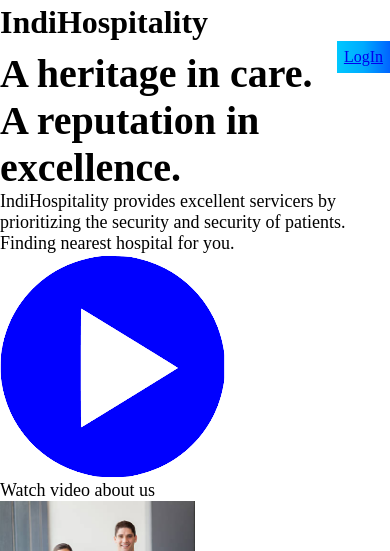
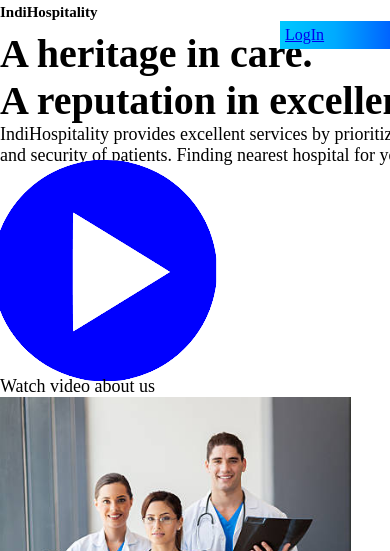
Before and after one commit to Abhishek058/Hospital_Finder, a React (Create React App) app: page / in a window 390 px wide. Shown: the part 1280-1831 px from the top of the page. Built offline with nearby package versions, Linux system fonts and the light colour scheme.

Commit message:
responsiveness updated

```diff
--- a/src/App.css
+++ b/src/App.css
@@ -115,6 +115,39 @@
   .leftdiv p {
     font-size: 18px;
   }
+  .imgdiv h1{
+    font-size: 15px;
+  }
+  .LiBtn{
+    padding: 5px;
+    width: 100px;
+  }
+  .spec1 img{
+    padding: 7px;
+  }
+  .leftdiv {
+    justify-content: center;
+    align-items: center;
+  }
+  .leftdiv h1{
+    width: 130%;
+    padding: 0px;
+  }
+  .leftdiv p{
+    width: 130%;
+    padding: 0px;
+  }
+  .rightdiv img{
+    width: 90%;
+  }
+  .playvid img{
+    margin: -8px 9px -8px -8px;
+  }
+  .playvid{
+    width: 110%;
+    justify-content: center;
+    align-items: center;
+  }
 }
 
 .faci1 {
@@ -197,6 +230,3 @@
     display: none;
   }
 }
-
-@media (max-width: 1120px) {
-}
--- a/src/Home.js
+++ b/src/Home.js
@@ -3,14 +3,14 @@ import React from "react";
 function Home() {
   return (
     <div className="Home flex flex-row">
-      <div className="leftdiv w-2/3 p-16">
+      <div className="leftdiv flex flex-col w-2/3 p-16">
         <h1 className="text-7xl font-bold p-5">
           A heritage in care.
           <br />A reputation in excellence.
         </h1>
         <p className="m-7 text-lg text-gray-500">
-          IndiHospitality provides excellent servicers by prioritizing the
-          security and security of patients. Finding nearest hospital for you.
+          IndiHospitality provides excellent services by prioritizing the
+          safety and security of patients. Finding nearest hospital for you.
         </p>
         <div className="playvid flex my-10 mx-7">
           <img className="playimg w-10 h-10" src="/images/play.png" alt="" />
```
